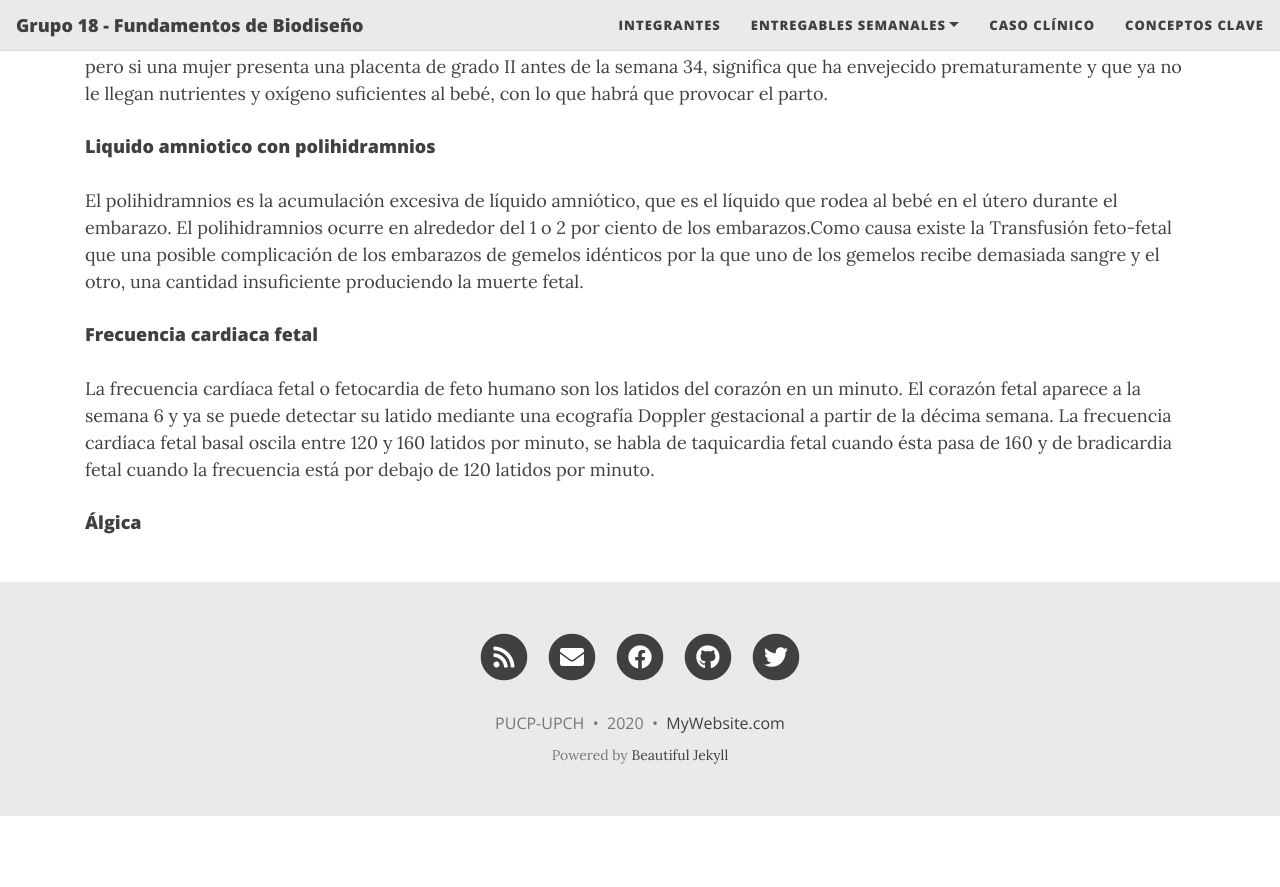
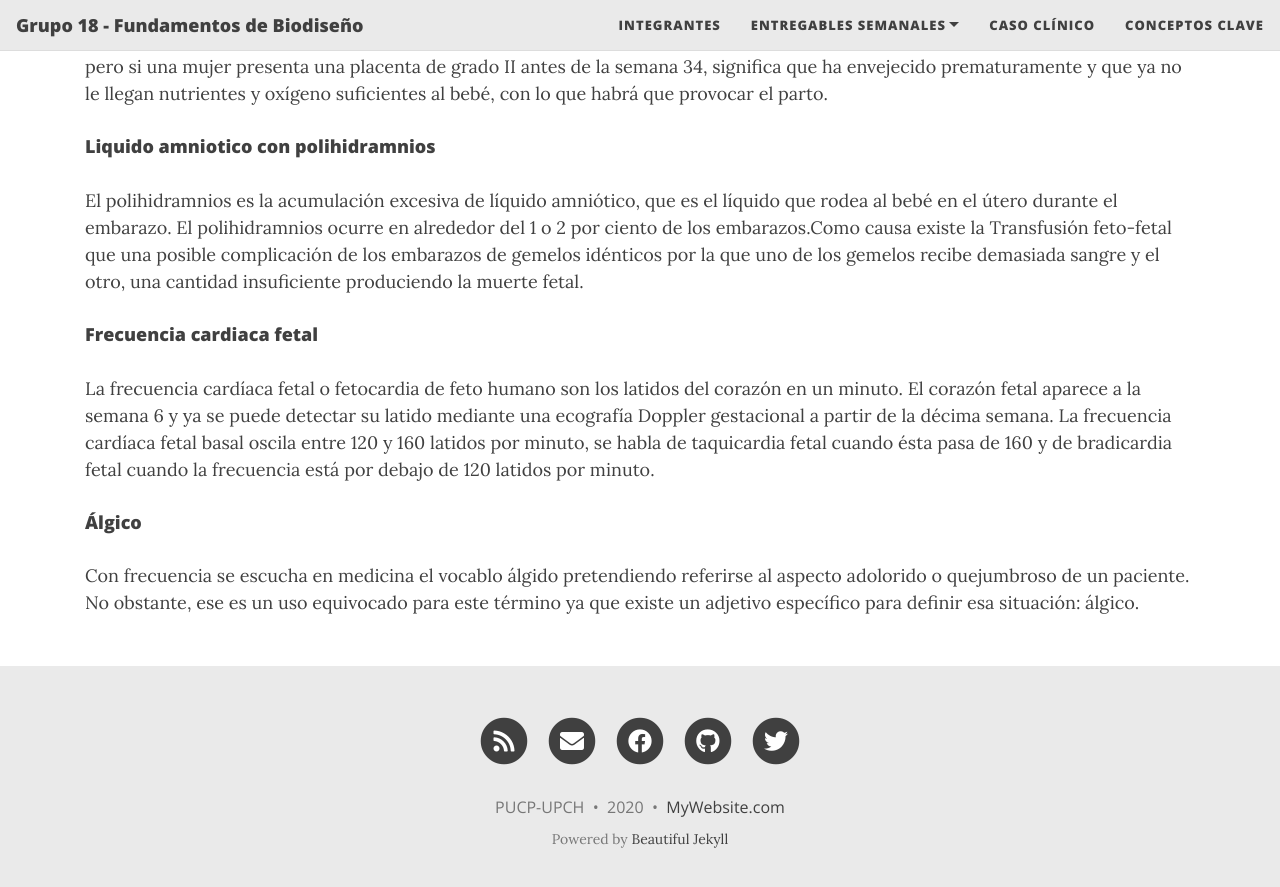
Before and after one commit to equipo18-fundbio/equipo18-fundbio1, a Jekyll site: the page built from Documentacion/ConceptosClaves.md, in a window 1280 px wide and 900 px high, scrolled down 1135 px. Shown: the top 887 px of the window. Built offline with Jekyll 4.4.1, drawn with Linux system fonts in a browser that asks for light colours; nearby versions of some CDN libraries; our own code applies the rules of GitHub Pages for plain Markdown files; before the commit the page ends 1951 px from its top, so only the background shows below that.

Commit message:
Update ConceptosClaves.md

```diff
--- a/Documentacion/ConceptosClaves.md
+++ b/Documentacion/ConceptosClaves.md
@@ -34,4 +34,7 @@ El polihidramnios es la acumulación excesiva de líquido amniótico, que es el
 La frecuencia cardíaca fetal o fetocardia de feto humano son los latidos del corazón en un minuto. El corazón fetal aparece a la semana 6 y ya se puede detectar su latido mediante una ecografía Doppler gestacional a partir de la décima semana. La frecuencia cardíaca fetal basal oscila entre 120 y 160 latidos por minuto, se habla de taquicardia fetal cuando ésta pasa de 160 y de bradicardia fetal cuando la frecuencia está por debajo de 120 latidos por minuto.
 
 
-#### Álgica
+#### Álgico
+Con frecuencia se escucha en medicina el vocablo álgido pretendiendo referirse al aspecto adolorido o quejumbroso de un paciente. No obstante, ese es un
+uso equivocado para este término ya que existe un adjetivo específico para definir
+esa situación: álgico.
```
